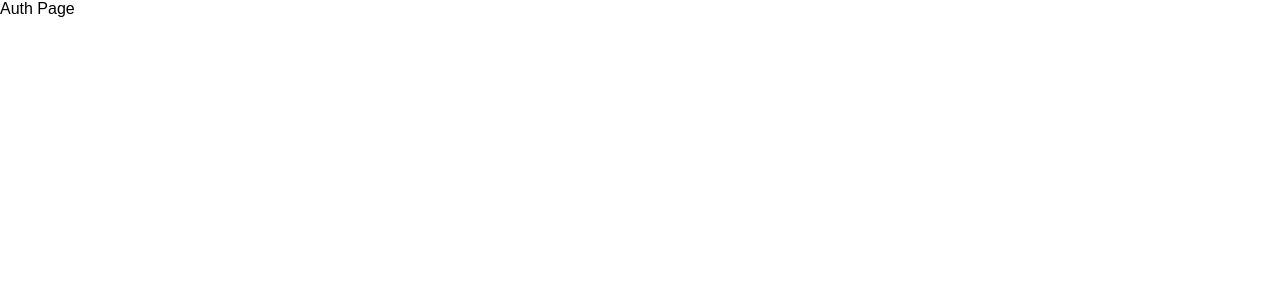
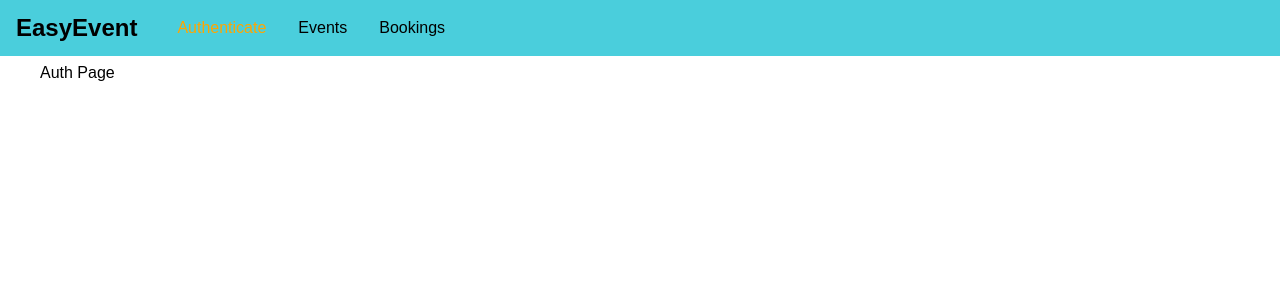
Before and after one commit to AnKlim/graphql-react-node-mongo, a React (Create React App) app in the folder frontend/: page /auth in a window 1280 px wide. Shown: the top 300 px of the page. Built offline with nearby package versions, Linux system fonts and the light colour scheme; the HTML template or start-up script is replaced by a standard one.

Commit message:
Adding a Navbar

```diff
--- a/frontend/src/App.css
+++ b/frontend/src/App.css
@@ -1,38 +1,4 @@
-.App {
-  text-align: center;
+.main-content {
+  margin: 4rem 2.5rem;
+
 }
-
-.App-logo {
-  height: 40vmin;
-  pointer-events: none;
-}
-
-@media (prefers-reduced-motion: no-preference) {
-  .App-logo {
-    animation: App-logo-spin infinite 20s linear;
-  }
-}
-
-.App-header {
-  background-color: #282c34;
-  min-height: 100vh;
-  display: flex;
-  flex-direction: column;
-  align-items: center;
-  justify-content: center;
-  font-size: calc(10px + 2vmin);
-  color: white;
-}
-
-.App-link {
-  color: #61dafb;
-}
-
-@keyframes App-logo-spin {
-  from {
-    transform: rotate(0deg);
-  }
-  to {
-    transform: rotate(360deg);
-  }
-}
--- a/frontend/src/App.js
+++ b/frontend/src/App.js
@@ -4,17 +4,21 @@
 import BookingsPage from './pages/Bookings';
 import EventsPage from './pages/Events';
 import './App.css';
+import MainNavigation from './components/navigation/MainNavigation';
 
 
 const App = () => {
   return (
     <BrowserRouter>
+      <MainNavigation />
+      <main className='main-content'>
         <Routes>
           <Route path='/' element={<Navigate to='/auth' replace />} />
           <Route path='/auth' element={<AuthPage />} />
           <Route path='/events' element={<EventsPage />} />
           <Route path='/bookings' element={<BookingsPage />} />
         </Routes>
+      </main>
     </BrowserRouter>
   );
 }
--- /dev/null
+++ b/frontend/src/components/navigation/MainNavigation.css
@@ -0,0 +1,45 @@
+.main-navigation {
+    position: fixed;
+    left: 0;
+    top: 0;
+    width: 100%;
+    height: 3.5rem;
+    background: rgb(74, 206, 220);
+    padding: 0 1rem;
+    display: flex;
+    align-items: center;
+}
+
+.main-navigation__logo h1 {
+    margin: 0;
+    font-size: 1.5rem;
+}
+
+.main-navigation__items {
+    margin: 0 0 0 1.5rem;
+    padding: 0;
+    list-style: none;
+}
+
+.main-navigation__items ul {
+    display: flex;
+    list-style: none;
+    padding: 0;
+    margin: 0;
+}
+
+.main-navigation__items li {
+    margin: 0 1rem;
+}
+
+.main-navigation__items a {
+    text-decoration: none;
+    color: black;
+}
+
+.main-navigation__items a:hover,
+.main-navigation__items a:active,
+.main-navigation__items a.active {
+    text-decoration: none;
+    color: orange;
+}
--- /dev/null
+++ b/frontend/src/components/navigation/MainNavigation.js
@@ -0,0 +1,20 @@
+import React from "react";
+import { NavLink } from "react-router-dom";
+import './MainNavigation.css';
+
+const MainNavigation = props => (
+    <header className="main-navigation">
+        <div className="main-navigation__logo">
+            <h1>EasyEvent</h1>
+        </div>
+        <nav className="main-navigation__items">
+            <ul>
+                <li><NavLink to='/auth'>Authenticate</NavLink></li>
+                <li><NavLink to='/events'>Events</NavLink></li>
+                <li><NavLink to='/bookings'>Bookings</NavLink></li>
+            </ul>
+        </nav>
+    </header>
+);
+
+export default MainNavigation;
```
Lines whose indentation alone changed are shown as unchanged.
